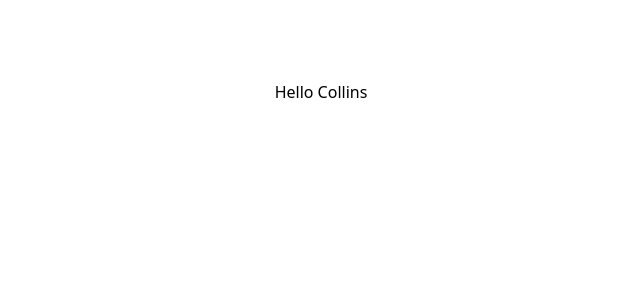
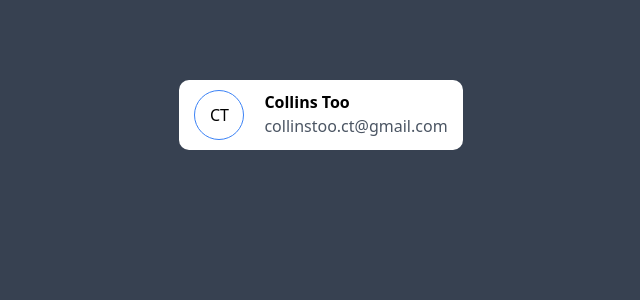
Before and after one commit to TooColline/vue-playground, a Vue app: page / in a window 1280 px wide. Shown: the top 300 px of the page, without its empty margins (319-959 px from the left). Built offline with nearby package versions, Linux system fonts and the light colour scheme.

Commit message:
add contact display component

```diff
--- a/package.json
+++ b/package.json
@@ -13,6 +13,7 @@
     "@vue/compiler-sfc": "^3.0.5",
     "autoprefixer": "^10.2.6",
     "postcss": "^8.3.5",
+    "prettier": "^2.3.1",
     "tailwindcss": "^2.2.2",
     "vite": "^2.3.7"
   }
--- a/src/App.vue
+++ b/src/App.vue
@@ -1,9 +1,9 @@
 <template>
-  <HelloWorld msg="Hello Collins" />
+  <ContactDisplay msg="Hello Collins" />
 </template>
 
 <script setup>
-import HelloWorld from './components/HelloWorld.vue'
+import ContactDisplay from './components/ContactDisplay.vue'
 
 </script>
 
--- a/src/assets/styles/index.css
+++ b/src/assets/styles/index.css
@@ -3,5 +3,5 @@
 @tailwind utilities;
 
 body {
-    @apply font-sans mt-20;
+    @apply font-sans mt-20 h-screen w-screen bg-gray-700;
 }
--- /dev/null
+++ b/src/components/ContactDisplay.vue
@@ -0,0 +1,34 @@
+<template>
+  <div class="flex justify-center">
+    <div class="flex bg-white rounded-[10px] px-[15px] py-[10px]">
+      <div class="flex items-center justify-center h-[50px] w-[50px] border border-blue-500 rounded-full mr-5">
+        <h1>{{ initials }}</h1>
+      </div>
+      <div class="flex flex-col">
+        <h1 class="font-bold"> {{ name }}</h1>
+        <h3 class="text-gray-600">{{ myEmail }}</h3>
+      </div>
+    </div>
+  </div>
+</template>
+
+<script setup>
+import { ref, computed } from 'vue'
+
+const firstName = ref('Collins')
+const lastName = ref('Too')
+const myEmail = ref('collinstoo.ct@gmail.com')
+
+const name = computed(() => {
+  return firstName.value + ' ' + lastName.value
+})
+
+const initials = computed(() => {
+  if(!firstName.value || !lastName.value) return ''
+  return firstName.value[0] + lastName.value[0]
+})
+
+</script>
+
+<style scoped>
+</style>
--- a/src/components/HelloWorld.vue
+++ /dev/null
@@ -1,16 +0,0 @@
-<template>
-  <h1>Hello {{ myName }}</h1>
-</template>
-
-<script setup>
-import { ref } from 'vue'
-
-const myName = ref('Collins')
-
-</script>
-
-<style scoped>
-h1 {
-  @apply text-center;
-}
-</style>
--- a/tailwind.config.js
+++ b/tailwind.config.js
@@ -1,4 +1,5 @@
 module.exports = {
+  mode: 'jit',
   purge: ['./index.html', './src/**/*.{vue,js,ts,jsx,tsx}'],
   darkMode: false, // or 'media' or 'class'
   theme: {
```
Also changed, not shown: 1 other file (tests, documents, lock files or other folders).
